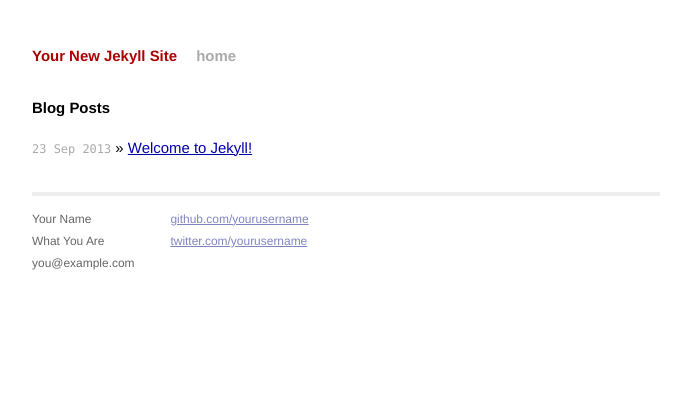
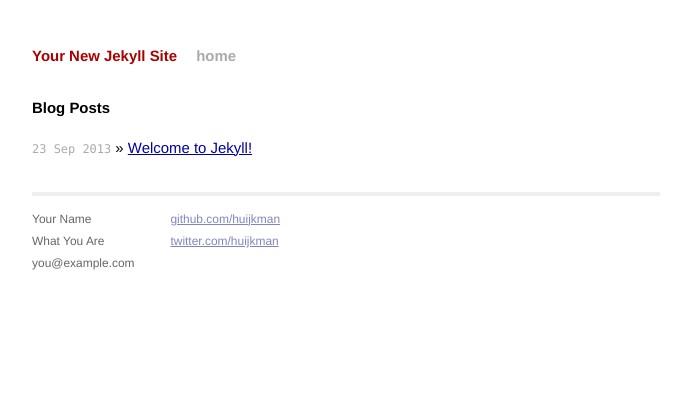
Before and after one commit to huijkman/meuk, a Jekyll site: the page built from index.html, in a window 1280 px wide. Shown: the top 404 px of the page, without its empty margins (294-985 px from the left). Built offline with Jekyll 4.4.1, drawn with Linux system fonts in a browser that asks for light colours; Markdown is read by kramdown in place of the engine named in the settings.

Commit message:
edited paths to css

```diff
--- a/_layouts/default.html
+++ b/_layouts/default.html
@@ -7,10 +7,10 @@
         <meta name="viewport" content="width=device-width">
 
         <!-- syntax highlighting CSS -->
-        <link rel="stylesheet" href="/css/syntax.css">
+        <link rel="stylesheet" href="css/syntax.css">
 
         <!-- Custom CSS -->
-        <link rel="stylesheet" href="/css/main.css">
+        <link rel="stylesheet" href="css/main.css">
 
     </head>
     <body>
@@ -33,8 +33,8 @@
             </div>
             <div class="contact">
               <p>
-                <a href="https://github.com/yourusername">github.com/yourusername</a><br />
-                <a href="https://twitter.com/yourusername">twitter.com/yourusername</a><br />
+                <a href="https://github.com/yourusername">github.com/huijkman</a><br />
+                <a href="https://twitter.com/yourusername">twitter.com/huijkman</a><br />
               </p>
             </div>
           </div>
```
